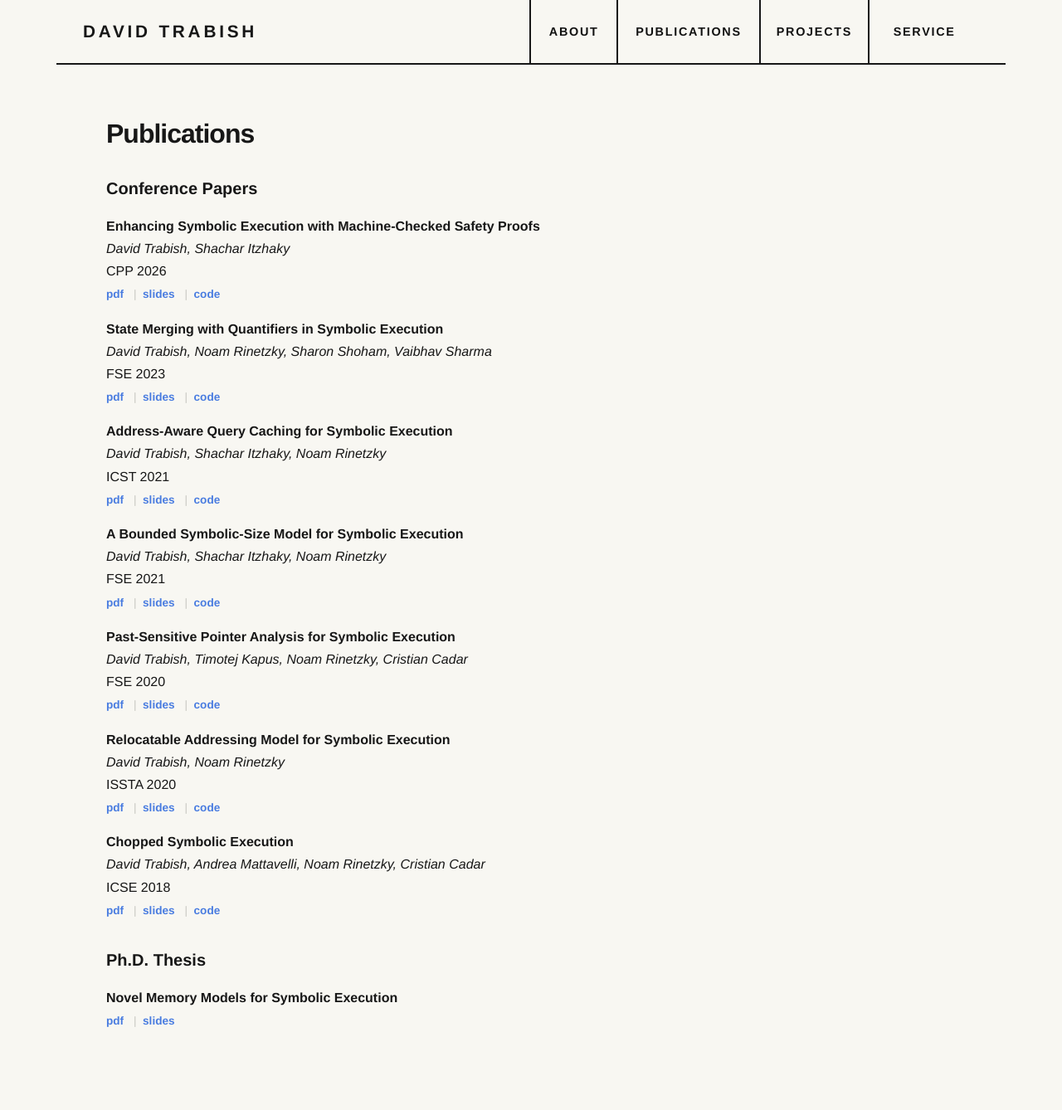
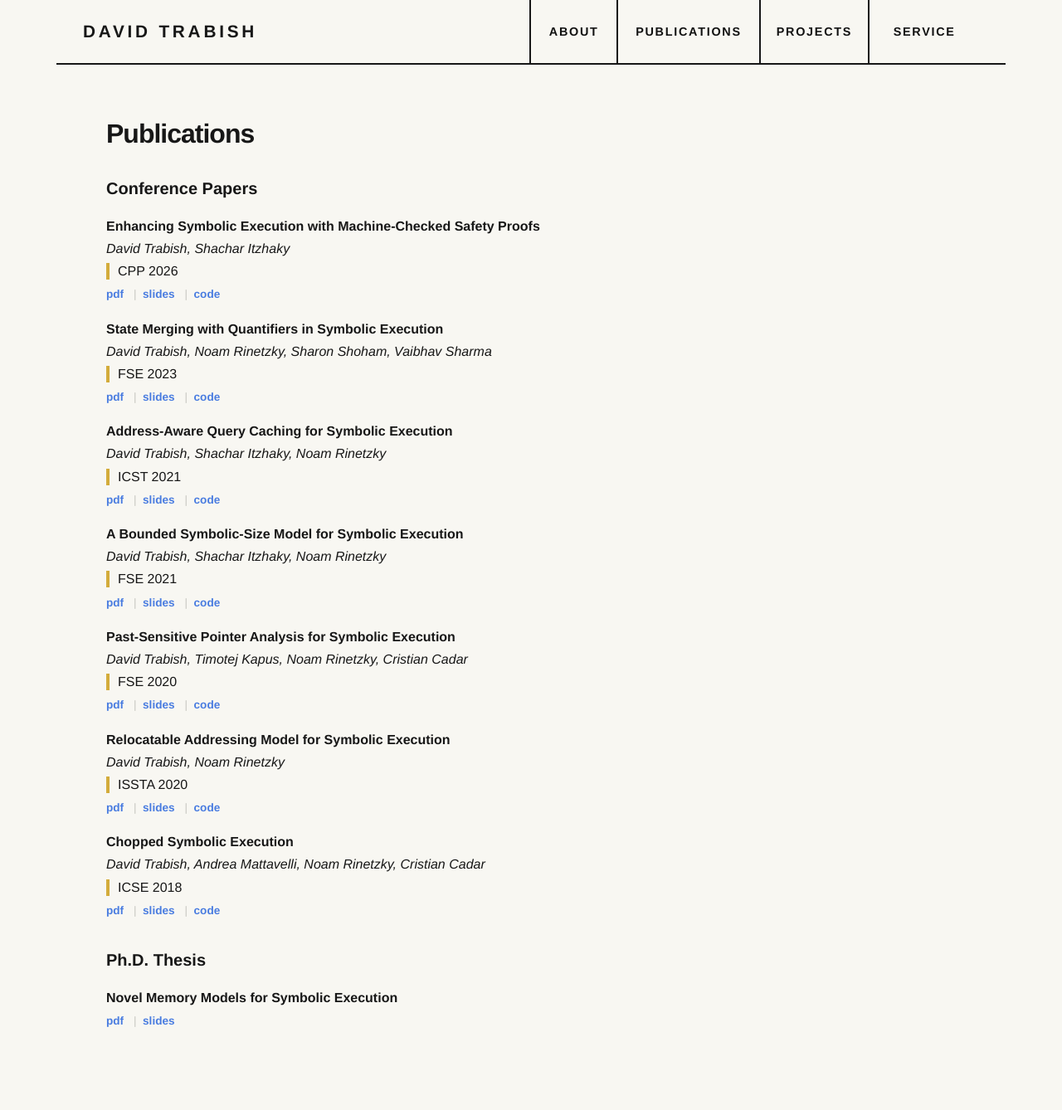
Before and after one commit to davidtr1037/davidtr1037.github.io, a Jekyll site: the page built from publications.md, in a window 1280 px wide. Shown: the whole page at 83% size. Built offline with Jekyll 4.4.1, drawn with Linux system fonts in a browser that asks for light colours.

Commit message:
updating

```diff
--- a/publications.md
+++ b/publications.md
@@ -8,49 +8,49 @@ permalink: /publications/
 
 **Enhancing Symbolic Execution with Machine-Checked Safety Proofs**
 _David Trabish, Shachar Itzhaky_
-CPP 2026
+<span class="publication-venue">CPP 2026</span>
 [pdf](/files/cpp2026.pdf){: .publication-resource }
 [slides](/files/klee-rocq.pdf){: .publication-resource }
 [code](https://github.com/davidtr1037/klee-rocq){: .publication-resource }
 
 **State Merging with Quantifiers in Symbolic Execution**
 _David Trabish, Noam Rinetzky, Sharon Shoham, Vaibhav Sharma_
-FSE 2023
+<span class="publication-venue">FSE 2023</span>
 [pdf](/files/fse23main-p381-p-20e978691c-72421-final.pdf){: .publication-resource }
 [slides](/files/fse2023.pdf){: .publication-resource }
 [code](https://github.com/davidtr1037/klee-quantifiers){: .publication-resource }
 
 **Address-Aware Query Caching for Symbolic Execution**
 _David Trabish, Shachar Itzhaky, Noam Rinetzky_
-ICST 2021
+<span class="publication-venue">ICST 2021</span>
 [pdf](/files/icst_2021_final.pdf){: .publication-resource }
 [slides](/files/aaqc-icst2021.pdf){: .publication-resource }
 [code](https://github.com/davidtr1037/klee-aaqc){: .publication-resource }
 
 **A Bounded Symbolic-Size Model for Symbolic Execution**
 _David Trabish, Shachar Itzhaky, Noam Rinetzky_
-FSE 2021
+<span class="publication-venue">FSE 2021</span>
 [pdf](/files/fse21main-p547-p-3b9f16ea68-52971-final.pdf){: .publication-resource }
 [slides](/files/fse2021.pdf){: .publication-resource }
 [code](https://github.com/davidtr1037/klee-symsize){: .publication-resource }
 
 **Past-Sensitive Pointer Analysis for Symbolic Execution**
 _David Trabish, Timotej Kapus, Noam Rinetzky, Cristian Cadar_
-FSE 2020
+<span class="publication-venue">FSE 2020</span>
 [pdf](/files/fse20main-p237-p-deb5bc6-47564-final.pdf){: .publication-resource }
 [slides](/files/pspa-fse20.pdf){: .publication-resource }
 [code](https://github.com/davidtr1037/klee-pspa){: .publication-resource }
 
 **Relocatable Addressing Model for Symbolic Execution**
 _David Trabish, Noam Rinetzky_
-ISSTA 2020
+<span class="publication-venue">ISSTA 2020</span>
 [pdf](/files/issta20-ram.pdf){: .publication-resource }
 [slides](/files/ram-issta20-conf.pdf){: .publication-resource }
 [code](https://github.com/davidtr1037/klee-ram){: .publication-resource }
 
 **Chopped Symbolic Execution**
 _David Trabish, Andrea Mattavelli, Noam Rinetzky, Cristian Cadar_
-ICSE 2018
+<span class="publication-venue">ICSE 2018</span>
 [pdf](/files/icse-2018.pdf){: .publication-resource }
 [slides](/files/icse-2018-talk.pdf){: .publication-resource }
 [code](https://github.com/davidtr1037/chopper){: .publication-resource }
```
